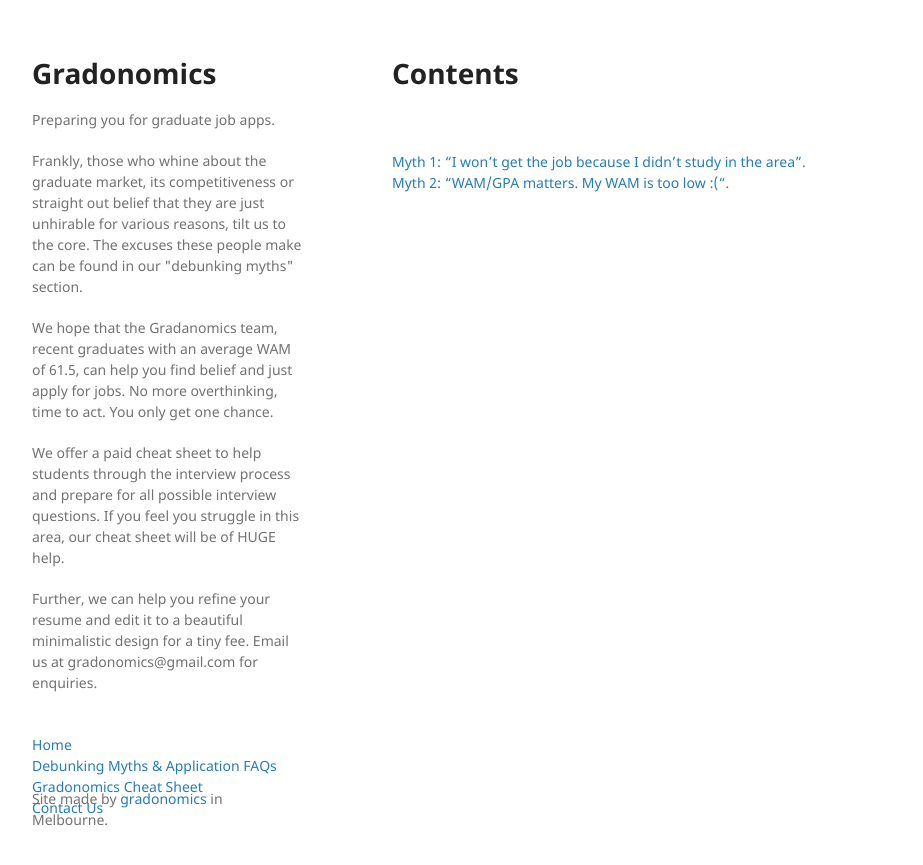
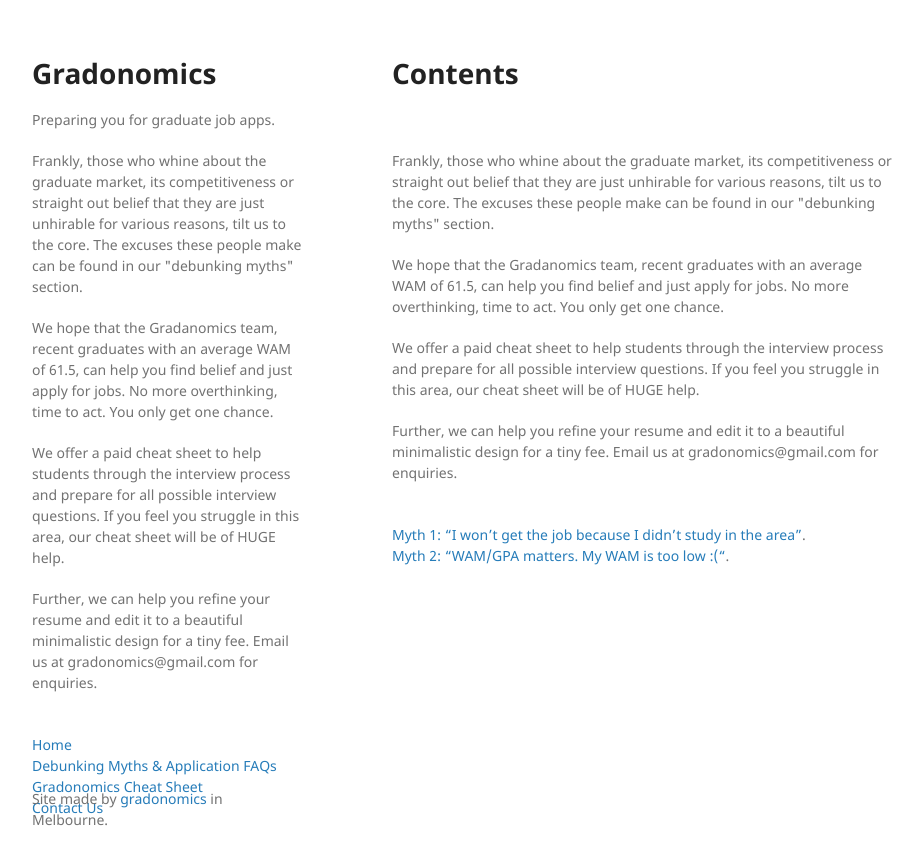
Before and after one commit to gradonomics/gradonomics-grad-help, a Jekyll site: the page built from index.md, in a window 1280 px wide. Shown: the top 865 px of the page, without its empty margins (178-1101 px from the left). Built offline with Jekyll 4.4.1, drawn with Linux system fonts in a browser that asks for light colours; our own code applies the rules of GitHub Pages for plain Markdown files.

Commit message:
move index

```diff
--- a/index.md
+++ b/index.md
@@ -3,5 +3,15 @@
 ---
 # [](#header-1)Contents
 <br>
+
+
+<p>Frankly, those who whine about the graduate market, its competitiveness or straight out belief that they are just unhirable for various reasons, tilt us to the core. The excuses these people make can be found in our "debunking myths" section.</p>
+
+<p>We hope that the Gradanomics team, recent graduates with an average WAM of 61.5, can help you find belief and just apply for jobs. No more overthinking, time to act. You only get one chance.</p>
+
+<p>We offer a paid cheat sheet to help students through the interview process and prepare for all possible interview questions. If you feel you struggle in this area, our cheat sheet will be of HUGE help. </p>
+
+<p>Further, we can help you refine your resume and edit it to a beautiful minimalistic design for a tiny fee. Email us at gradonomics@gmail.com for enquiries.</p>
+
 <br><a href="myth-one">Myth 1: "I won't get the job because I didn't study in the area"</a>.
 <br><a href="myth-two">Myth 2: "WAM/GPA matters. My WAM is too low :("</a>.
```
